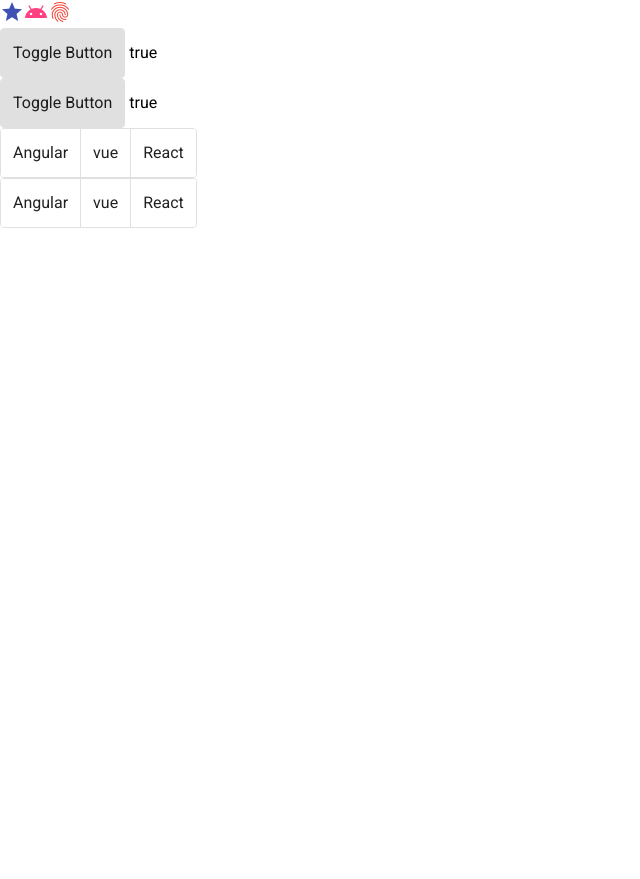
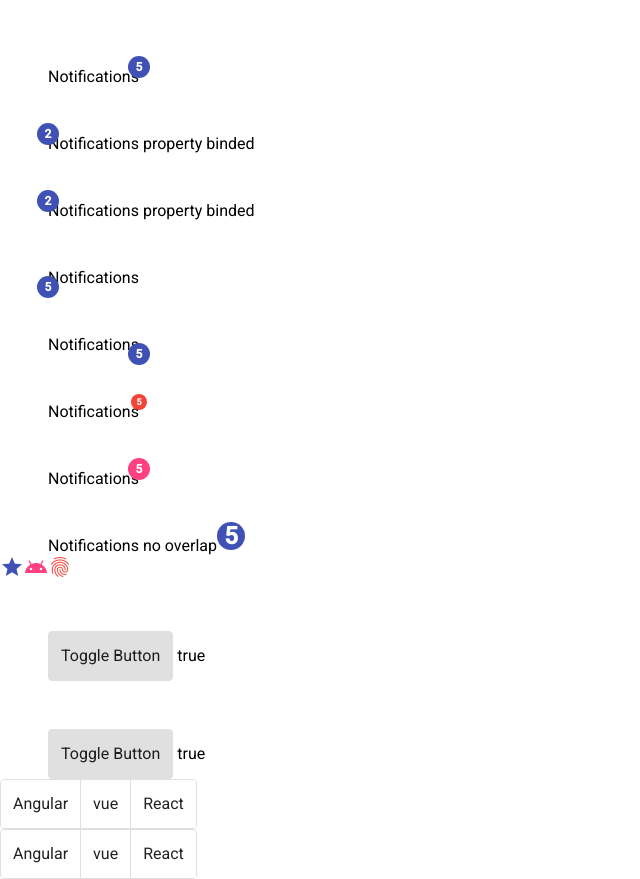
Before and after one commit to ranjeetrocky/angular-material-demo, an Angular app: page / in a window 1280 px wide. Shown: the whole page, without its empty margins (0-640 px from the left). Before the commit the page ends 800 px from the top, so only its background shows below. Built offline with nearby package versions, Linux system fonts and the light colour scheme.

Commit message:
10 added badges

```diff
--- a/src/app/app.component.css
+++ b/src/app/app.component.css
@@ -1,3 +1,8 @@
 button {
     margin-right: 3rem;
 }
+
+div {
+    margin-left: 3rem;
+    margin-top: 3rem;
+}
--- a/src/app/app.component.html
+++ b/src/app/app.component.html
@@ -1,3 +1,43 @@
+<br />
+<div><span matBadge="5">Notifications</span></div>
+<div>
+  <span
+    [matBadge]="notifications"
+    [matBadgeHidden]="zeronotifications === 0"
+    matBadgePosition="above before"
+    >Notifications property binded</span
+  >
+</div>
+<div>
+  <span [matBadge]="notifications" matBadgePosition="above before"
+    >Notifications property binded</span
+  >
+</div>
+<div>
+  <span matBadge="5" matBadgePosition="below before">Notifications</span>
+</div>
+<div>
+  <span matBadge="5" matBadgePosition="below after">Notifications</span>
+</div>
+<div>
+  <span matBadge="5" matBadgeColor="warn" matBadgeSize="small"
+    >Notifications</span
+  >
+</div>
+<div>
+  <span matBadge="5" matBadgeColor="accent" matBadgeSize="medium"
+    >Notifications</span
+  >
+</div>
+<div>
+  <span
+    matBadge="5"
+    matBadgeColor="primary"
+    matBadgeOverlap="false"
+    matBadgeSize="large"
+    >Notifications no overlap</span
+  >
+</div>
 <mat-icon color="primary">grade</mat-icon>
 <mat-icon color="accent">android</mat-icon>
 <mat-icon color="warn">fingerprint</mat-icon>
--- a/src/app/app.component.ts
+++ b/src/app/app.component.ts
@@ -3,8 +3,10 @@ import { Component } from '@angular/core';
 @Component({
   selector: 'app-root',
   templateUrl: './app.component.html',
-  styleUrls: ['./app.component.css']
+  styleUrls: ['./app.component.css'],
 })
 export class AppComponent {
   title = 'angular-material-demo';
+  notifications = 2;
+  zeronotifications = 2;
 }
--- a/src/app/material/material.module.ts
+++ b/src/app/material/material.module.ts
@@ -3,11 +3,13 @@ import { NgModule } from '@angular/core';
 import { MatButtonModule } from '@angular/material/button';
 import { MatButtonToggleModule } from '@angular/material/button-toggle';
 import { MatIconModule } from '@angular/material/icon';
+import { MatBadgeModule } from '@angular/material/badge';
 
 const MaterialComponents = [
   MatButtonModule,
   MatButtonToggleModule,
   MatIconModule,
+  MatBadgeModule,
 ];
 
 @NgModule({
```
